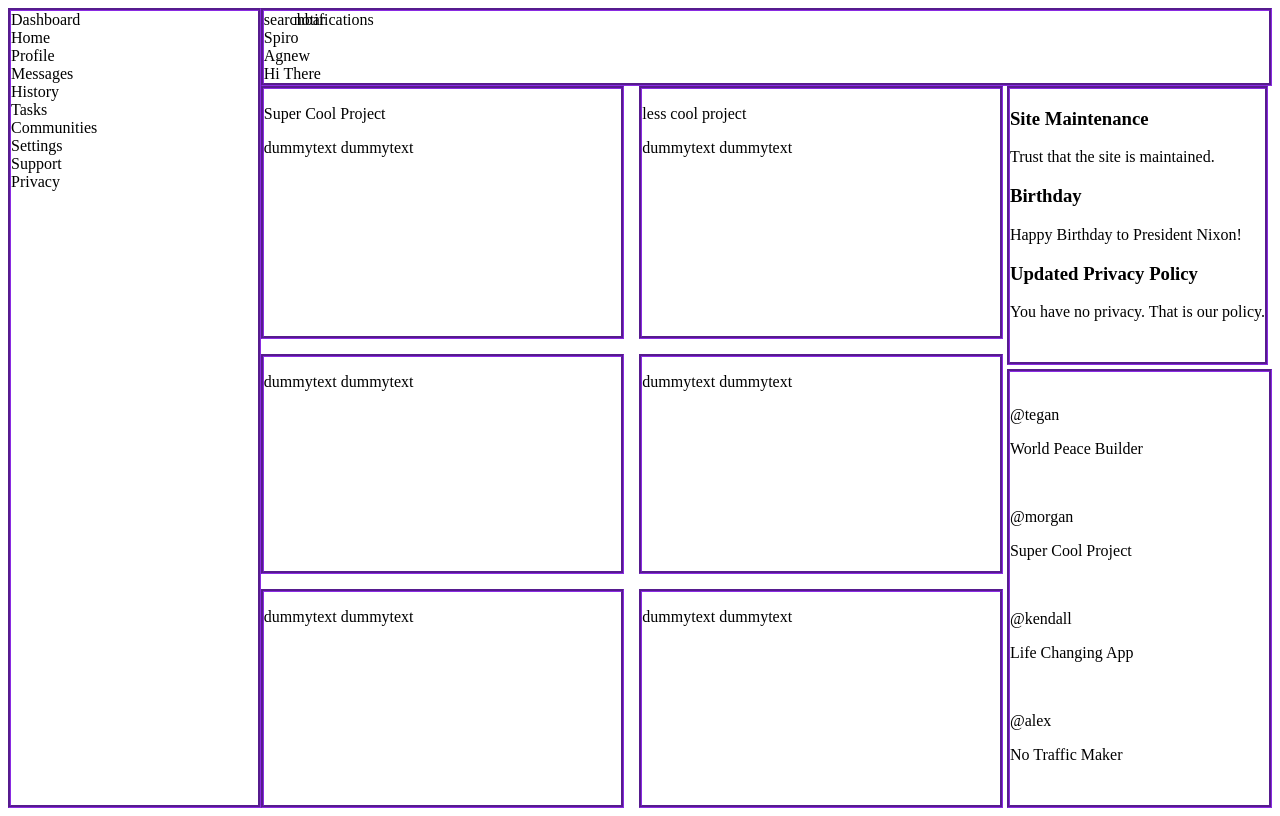
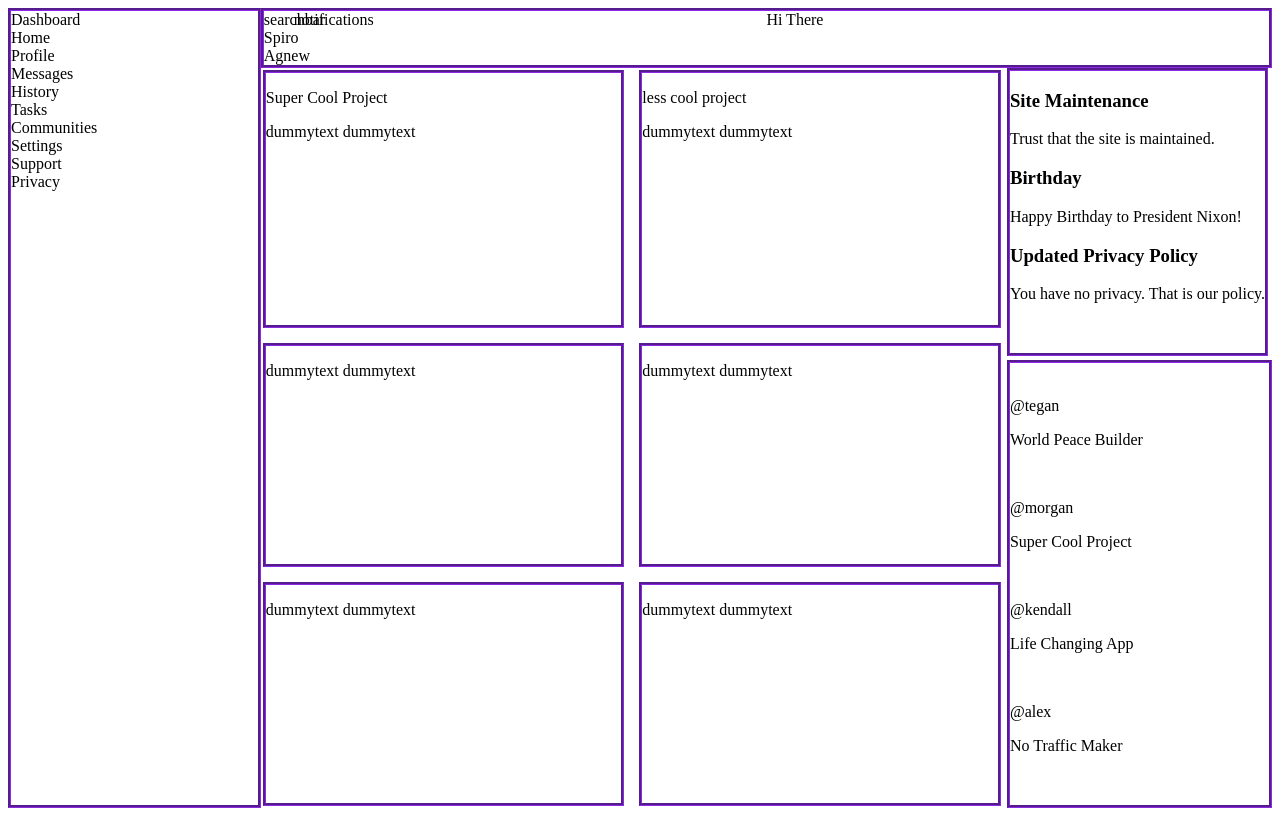
Before and after one commit to riftfern/Admin-Dashboard, a plain HTML site: page index.html in a window 1280 px wide. Drawn offline with Linux system fonts and the light colour scheme.

```diff
--- a/styles.css
+++ b/styles.css
@@ -7,9 +7,10 @@
     grid-template-rows: auto 1fr;
     height:100vh;
 }
+
 .header{
     display:grid;
-    grid-template-rows: auto auto;
+    grid-template-columns: 1fr 1fr;
     grid-column:2/4;
     border-style: groove;
     border-color: blueviolet;
@@ -38,6 +39,8 @@
     grid-template-columns: repeat(2, minmax(100px, 1fr));
     grid-template-rows: auto auto auto;
     gap:15px;
+    margin: 2px;
+
 
 }
 .trending{
```
